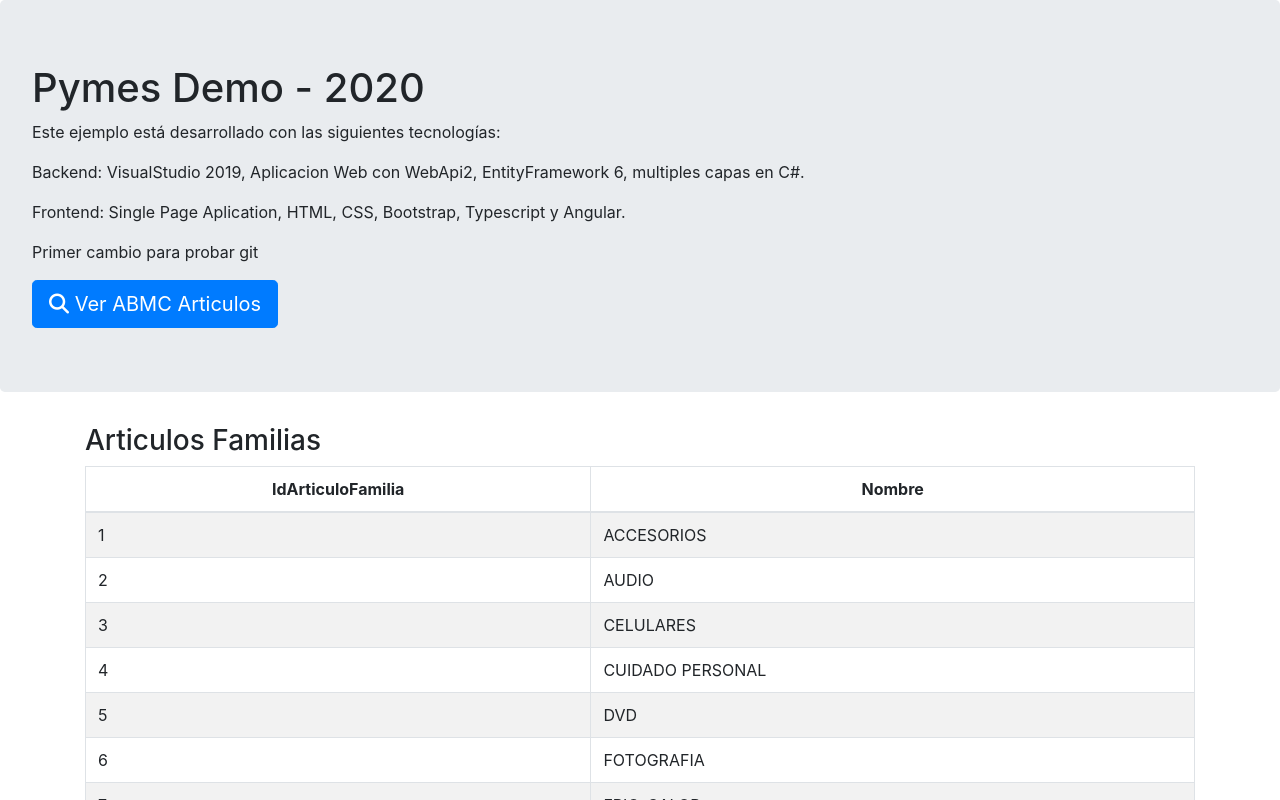
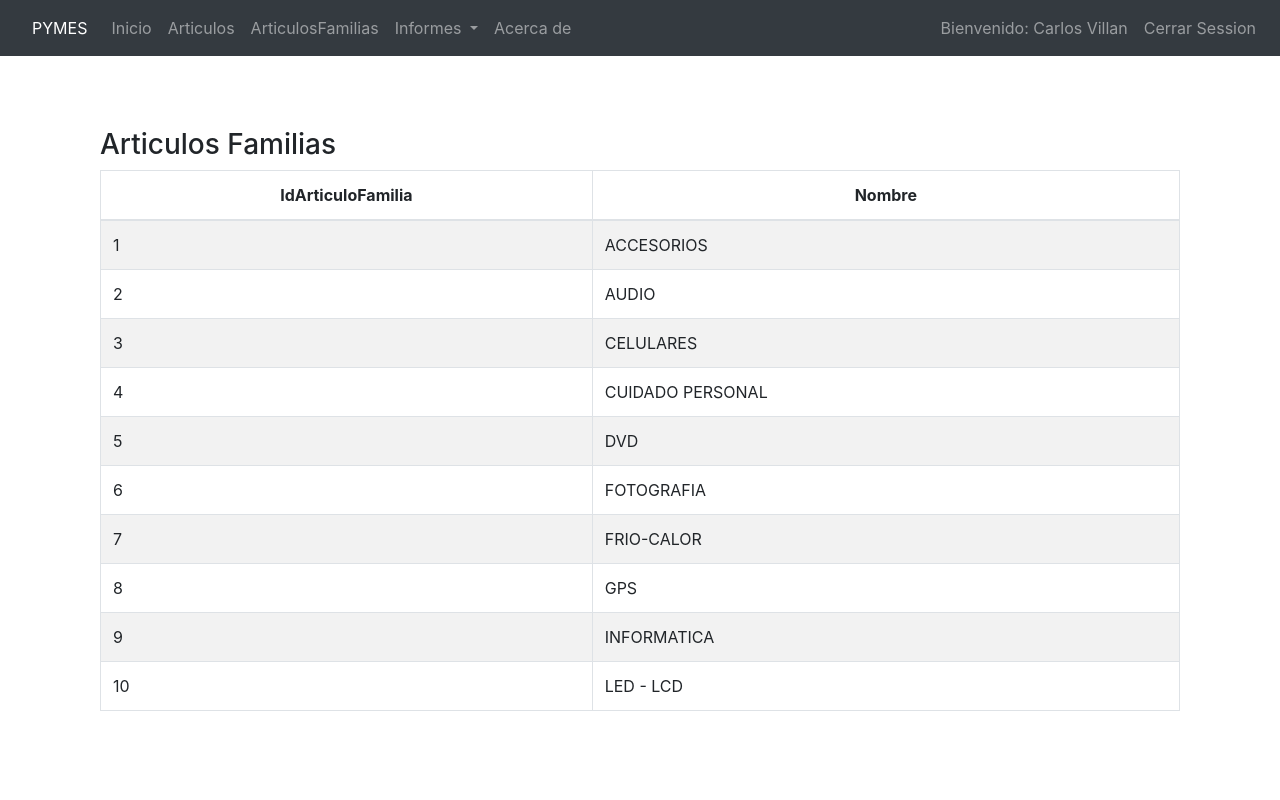
Before and after one commit to Blankito665/pymes-2020-pav2, an Angular app: page /articulosfamilias in a window 1280 px wide. Shown: the top 800 px of the page. Built offline with nearby package versions, Linux system fonts and the light colour scheme.

Commit message:
4 files modified, 3 added

```diff
--- a/src/app/app.component.css
+++ b/src/app/app.component.css
@@ -1,3 +1,4 @@
-p {
-  font-family: Lato;
+#divBody {
+    min-height: 75rem;
+    padding-top: 4.5rem;
 }
--- a/src/app/app.component.html
+++ b/src/app/app.component.html
@@ -1,3 +1,4 @@
-<app-inicio></app-inicio>
-
-<app-articulos-familias></app-articulos-familias>
+<app-menu></app-menu>
+<div class="container" id='divBody'>
+    <router-outlet></router-outlet>
+</div>
--- /dev/null
+++ b/src/app/component/menu/menu.component.html
@@ -0,0 +1,41 @@
+<nav class="navbar navbar-dark bg-dark navbar-expand-lg">
+    <nav class="navbar navbar-light bg-ligth text-white">
+      PYMES
+    </nav>
+    <button class="navbar-toggler" type="button" data-toggle="collapse" data-target="#navbarSupportedContent" aria-controls="navbarSupportedContent" aria-expanded="false" aria-label="Toggle navigation">
+        <span class="navbar-toggler-icon"></span>
+    </button>
+    <div class="collapse navbar-collapse" id="navbarSupportedContent">
+        <ul class="navbar-nav mr-auto">
+            <li class="nav-item">
+                <a class="nav-link" routerLink="/inicio">Inicio <span class="sr-only">(current)</span></a>
+            </li>
+            <li class="nav-item">
+                <a class="nav-link"  routerLink="/articulos" title="Gestionar Articulos">Articulos</a>
+            </li>
+            <li class="nav-item">
+                <a class="nav-link"  routerLink="/articulosfamilias" title="Listado Articulos Familia">ArticulosFamilias</a>
+            </li>
+            <li class="nav-item dropdown">
+                <a class="nav-link dropdown-toggle" href="" id="navbarDropdown" role="button" data-toggle="dropdown" aria-haspopup="true" aria-expanded="false">
+                    Informes
+                </a>
+                <div class="dropdown-menu" aria-labelledby="navbarDropdown">
+                    <a class="dropdown-item" href="#">Informe de Ventas</a>
+                    <a class="dropdown-item" href="#">Informe de Compras</a>
+                    <div class="dropdown-divider"></div>
+                    <a class="dropdown-item" href="#">Informe de Devoluciones de Clientes</a>
+                    <a class="dropdown-item" href="#">Informe de Devoluciones de Proveedores</a>
+                </div>
+            </li>
+            <li class="nav-item" routerLinkActive="active">
+                <a class="nav-link" href="#">Acerca de</a>
+            </li>
+        </ul>
+
+        <ul class="navbar-nav">
+            <li class="nav-item"><a class="nav-link" href="">Bienvenido: Carlos Villan</a></li>
+            <li class="nav-item"><a class="nav-link" href="">Cerrar Session</a></li>
+        </ul>
+    </div>
+</nav>
--- /dev/null
+++ b/src/app/component/menu/menu.component.ts
@@ -0,0 +1,15 @@
+import { Component, OnInit } from '@angular/core';
+
+@Component({
+  selector: 'app-menu',
+  templateUrl: './menu.component.html',
+  styleUrls: ['./menu.component.css']
+})
+export class MenuComponent implements OnInit {
+
+  constructor() { }
+
+  ngOnInit() {
+  }
+
+}
--- a/src/index.html
+++ b/src/index.html
@@ -1,3 +1,16 @@
-<script src="https://kit.fontawesome.com/e1a460f812.js" crossorigin="anonymous"></script>
 
-<my-app>loading</my-app>
+<!DOCTYPE html>
+<html lang="en">
+<head>
+    <meta charset="UTF-8">
+    <meta name="viewport" content="width=device-width, initial-scale=1.0">
+    <title>Document</title>
+    <base href="/">
+
+    <script src="https://kit.fontawesome.com/e1a460f812.js" crossorigin="anonymous"></script>
+
+</head>
+<body>
+    <my-app></my-app>
+</body>
+</html>
```
Also changed, not shown: src/app/app.module.ts (+11 -2 lines), src/app/component/menu/menu.component.css (added).
